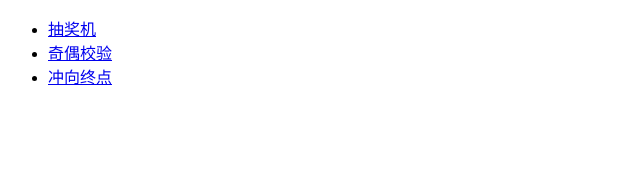
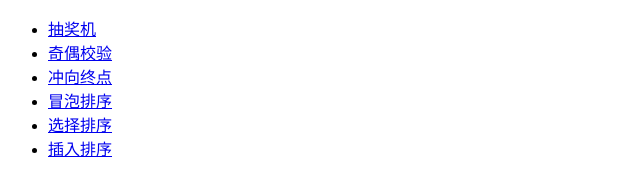
Before and after one commit to kasimg/gamesForClass, a plain HTML site: page index.html in a window 1280 px wide. Shown: the whole page, without its empty margins (0-640 px from the left). Drawn offline with Linux system fonts and the light colour scheme.

Commit message:
add
增加导航页面内容

```diff
--- a/index.html
+++ b/index.html
@@ -15,6 +15,15 @@
 		<li>
 			<a href="shadow/shadow.html">冲向终点</a>
 		</li>
+		<li>
+			<a href="bubble/bubble.html">冒泡排序</a>
+		</li>
+		<li>
+			<a href="choose/choose.html">选择排序</a>
+		</li>
+		<li>
+			<a href="insert/insert.html">插入排序</a>
+		</li>
 	</ul>
 </body>
 </html>
```
